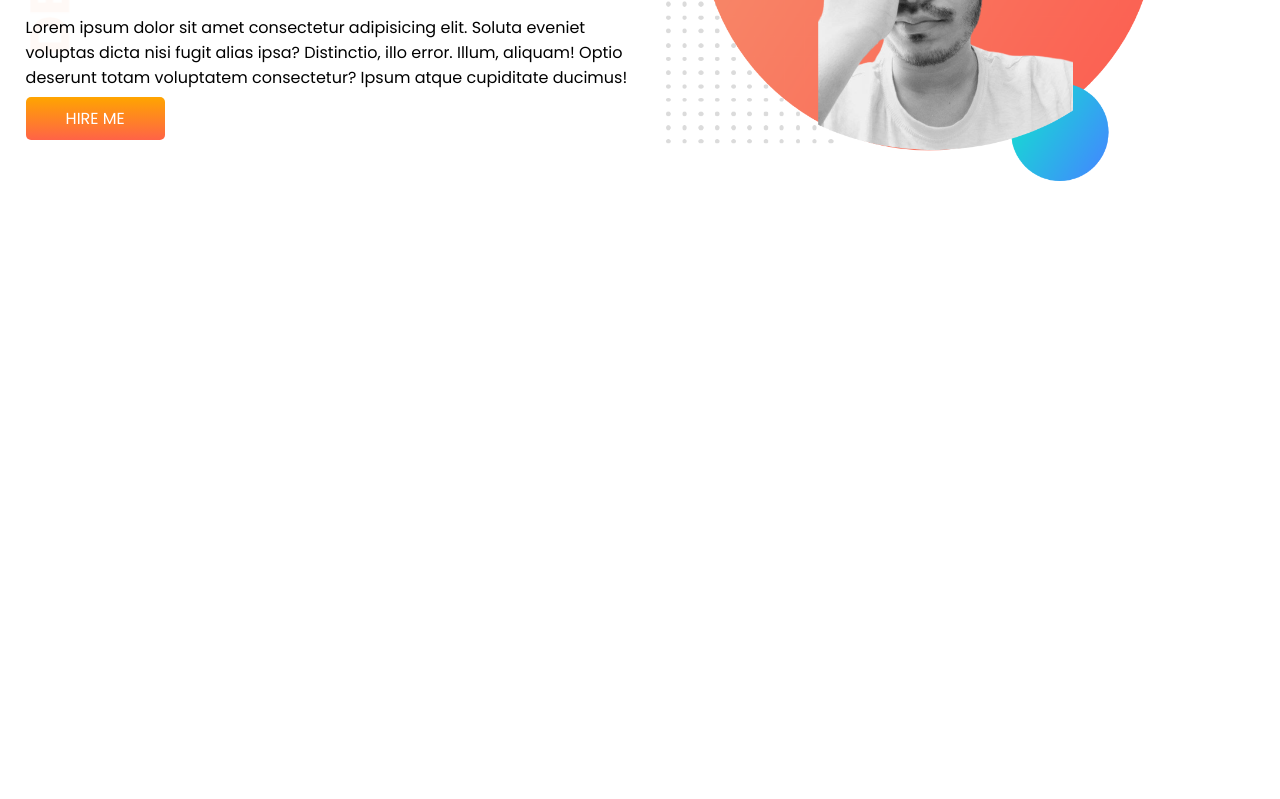
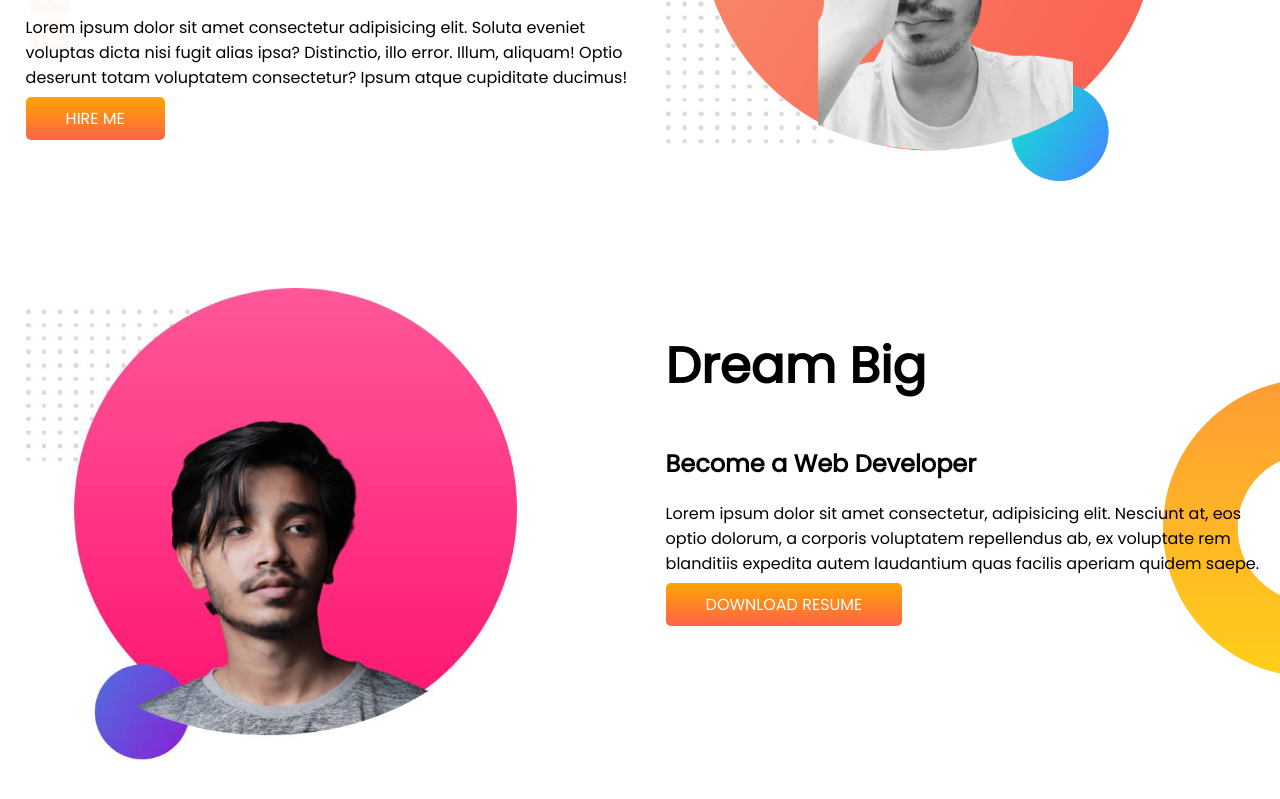
Before and after one commit to RufsanHossain/developer-portfolio, a plain HTML site: page index.html in a window 1280 px wide. Shown: the part 307-1106 px from the top of the page. Before the commit the page ends 800 px from the top, so only its background shows below. Drawn offline with Linux system fonts and the light colour scheme.

Commit message:
Dream Big Section add

```diff
--- a/index.html
+++ b/index.html
@@ -36,5 +36,16 @@
         <img src="images/bg.png" alt="" />
       </div>
     </section>
+    <section class="dream-big">
+      <div class="half-width">
+        <img src="images/bg2.jpg" alt="" />
+      </div>
+      <div class="half-width">
+        <h1>Dream Big</h2>
+        <h2>Become a Web Developer</h2>
+        <p>Lorem ipsum dolor sit amet consectetur, adipisicing elit. Nesciunt at, eos optio dolorum, a corporis voluptatem repellendus ab, ex voluptate rem blanditiis expedita autem laudantium quas facilis aperiam quidem saepe.</p>
+        <a href="" target="_blank" class="link-button">DOWNLOAD RESUME</a>
+      </div>
+    </section>
   </body>
 </html>
--- a/style.css
+++ b/style.css
@@ -13,6 +13,7 @@ h1 {
 
 section {
     display: flex;
+    margin-bottom: 100px;
 }
 
 .half-width {
@@ -36,3 +37,9 @@ section {
     background-image: url(images/top-banner.png);
     background-repeat: no-repeat;
 }
+
+.dream-big {
+    background-image: url(images/dream-bg.png);
+    background-repeat: no-repeat;
+    background-position: right;
+}
```
Also changed, not shown: images/bg2.jpg (added).
